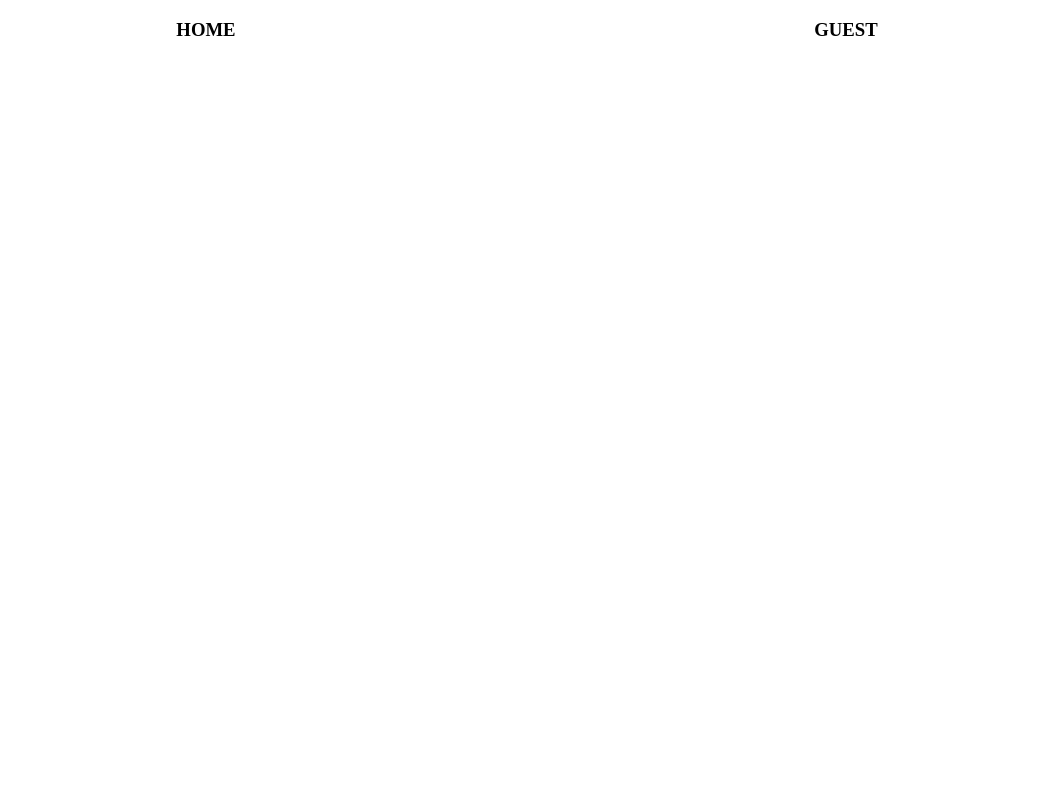
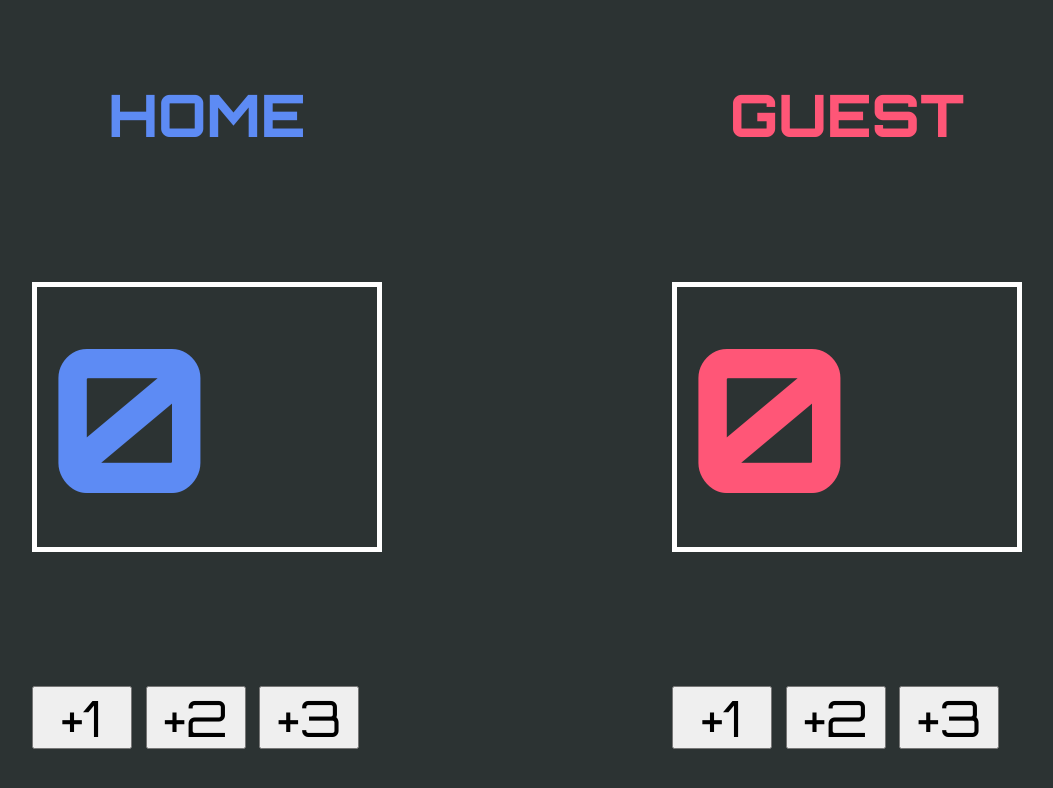
Before and after one commit to MaliaPagley/scrimba-scoreboard-app, a website built with Vite: page index.html in a window 1280 px wide. Shown: the whole page, without its empty margins (113-1166 px from the left). Built offline with nearby package versions, Linux system fonts and the light colour scheme.

Commit message:
added styling

```diff
--- a/index.css
+++ b/index.css
@@ -1,8 +1,40 @@
 body {
+    background-color: #2C3333;
     margin: 0;
+    font-family: 'Orbitron', sans-serif;
 }
 .container {
     display: flex;
     justify-content: space-around;
 
+
 }
+
+#home, #guest{
+    font-size: 50px;
+
+    padding: 2px 20px;
+    margin: 20px 50px;
+}
+#home {
+    color: #5D8BF4;
+   width: 350px;
+}
+#guest {
+    color: #FF5677;
+    width: 350px;
+}
+h3 {
+    text-align: center;
+}
+h1 {
+    font-size: 200px;
+    border: 5px solid white;
+    padding: 15px 10px;
+}
+
+button {
+    width: 100px;
+
+    margin: auto;
+}
--- a/index.html
+++ b/index.html
@@ -14,11 +14,19 @@
   </head>
   <body>
     <div class="container">
-      <div>
+      <div id="home">
         <h3>HOME</h3>
+        <h1 id="homeScore">0</h1>
+        <button id="home-score-btn-1" onclick="addHomeScoreOne()">+1</button>
+        <button id="home-score-btn-2" onclick="addHomeScoreTwo()">+2</button>
+        <button id="home-score-btn-3" onclick="addHomeScoreThree()">+3</button>
       </div>
-      <div>
+      <div id="guest">
         <h3>GUEST</h3>
+        <h1 id="guestScore">0</h1>
+        <button id="guest-score-btn-1" onclick="addGuestScoreOne()">+1</button>
+        <button id="guest-score-btn-2" onclick="addGuestScoreTwo()">+2</button>
+        <button id="guestscore-btn-3" onclick="addGuestScoreThree()">+3</button>
       </div>
     </div>
     <script src="index.js"></script>
```
Also changed, not shown: script.js (added).
